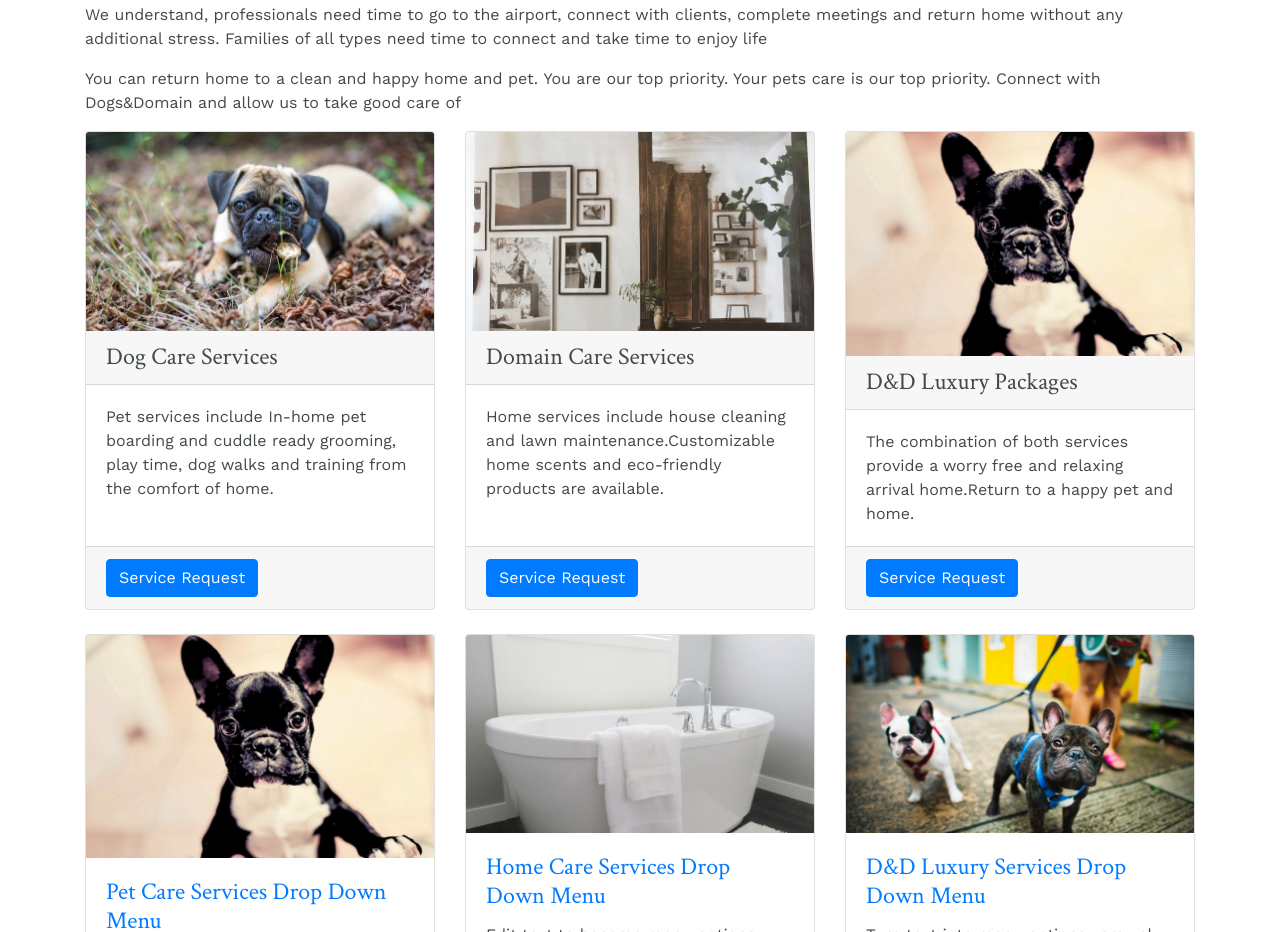
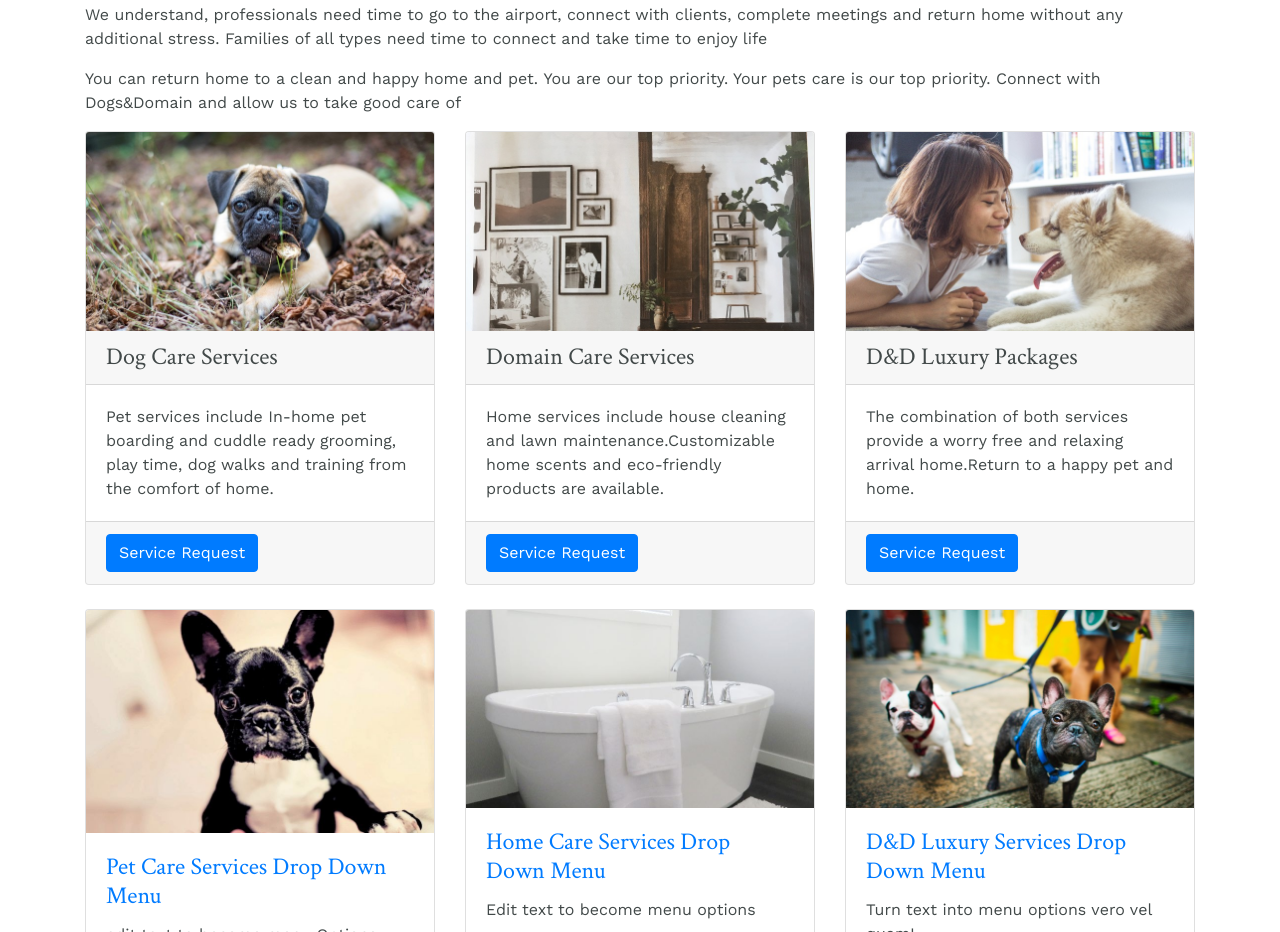
Before and after one commit to GRSupercool/Imaginary_product_page_preview, a website: page index.html in a window 1280 px wide. Shown: the part 1598-2530 px from the top of the page. Drawn offline with nearby package versions, Linux system fonts and the light colour scheme.

Commit message:
Product_Page v4 edit

```diff
--- a/index.html
+++ b/index.html
@@ -107,6 +107,7 @@
 <p>You can rest assured you and your pets are receiving luxury accommodations and support until you return home. Special accommodations for special pets are always welcomed. No task is too big or too small for Dogs &Domain. </p>
 </div class="container">
 
+
    <div class="container">
    <!-- Marketing Icons Section -->
     <div class="row">
@@ -161,7 +162,7 @@
       </div>
       <div class="col-lg-4 mb-4">
         <div class="card h-100">
-        <img class="card-img-top" src="images/french_bulldog.jpg" alt="">
+        <img class="card-img-top" src="images/luxury_service.jpg" alt="">
           <h4 class="card-header">D&D Luxury Packages</h4>
           <div class="card-body">
             <p class="card-text">The combination of both services provide a worry free and relaxing arrival home.Return to a happy pet and home.</p>
```
Also changed, not shown: images/luxury_service.jpg (added).
